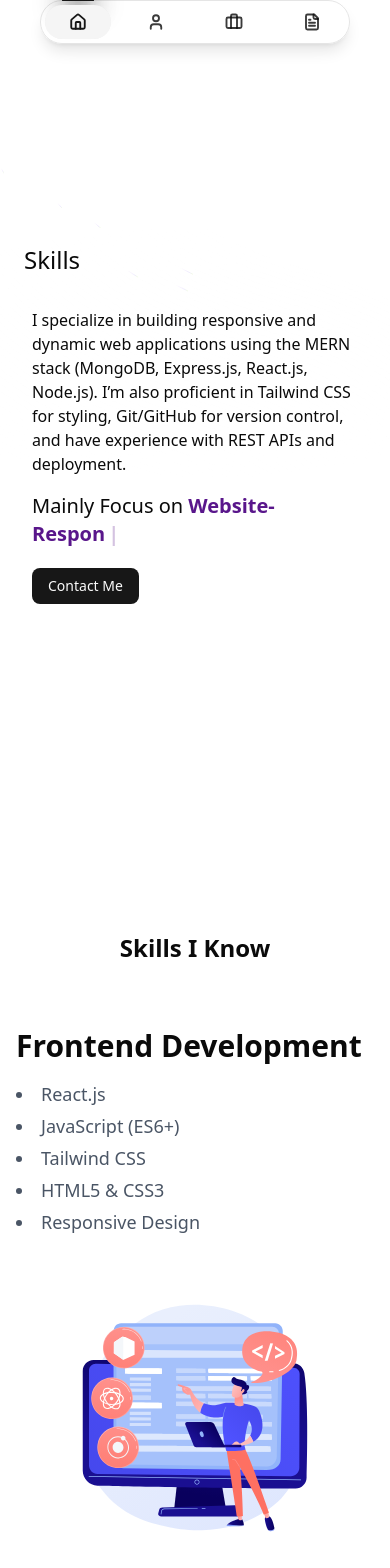
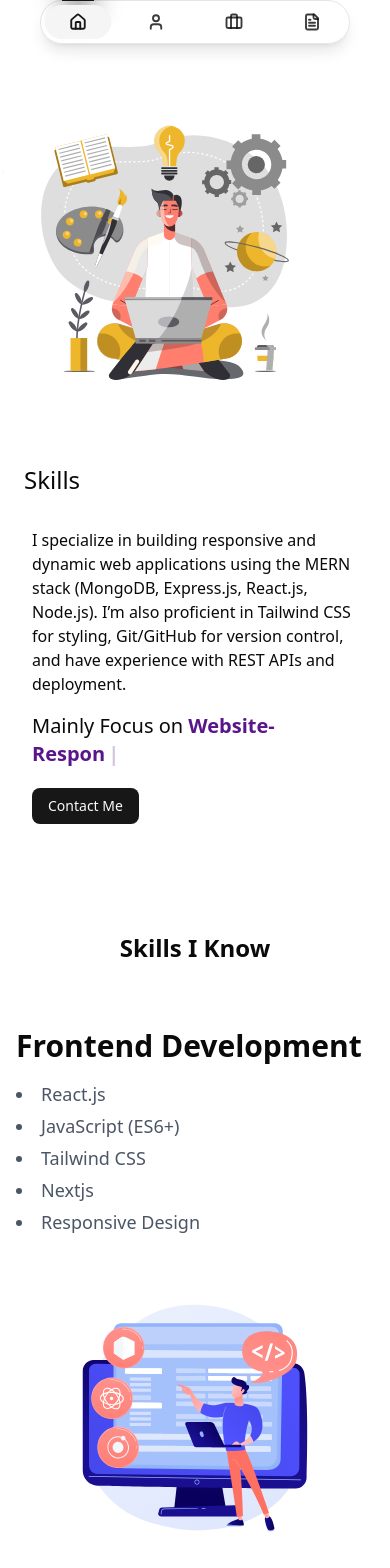
Before and after one commit to Gokul77776/Portfolio, a React (Vite) app: page /skills in a window 390 px wide. Shown: the top 1568 px of the page. Built offline with nearby package versions, Linux system fonts and the light colour scheme.

Commit message:
second commit

```diff
--- a/src/components/pages/about/hero.tsx
+++ b/src/components/pages/about/hero.tsx
@@ -13,7 +13,7 @@ export function Hero() {
         <section className="relative w-full h-screen overflow-hidden"
         data-aos="fade-down" data-aos-delay="200"
         >
-            <div className="relative z-10 flex justify-around items-center mx-auto h-full px-4 ">
+            <div className="relative z-10 flex flex-col-reverse md:flex-row justify-around items-center mx-auto h-full px-4 ">
                 <div className="w-full md:w-1/2 md:m-10">
                     <h1 className="text-2xl md:text-6xl py-4 m-2"
                     data-aos="fade-down" data-aos-delay="300"
@@ -51,7 +51,7 @@ export function Hero() {
                     </div>
                 </div>
 
-                <div className="hidden md:flex w-full md:w-1/2 justify-center items-center mb-8 md:mb-0">
+                <div className=" md:flex w-full md:w-1/2 justify-center items-center mb-8 md:mb-0">
                     <img
                         src="/about.png"
                         alt="Web Illustration"
--- a/src/components/pages/home/hero.tsx
+++ b/src/components/pages/home/hero.tsx
@@ -43,7 +43,7 @@ export function Hero() {
         <section className="relative w-full h-screen overflow-hidden"
         data-aos="fade-down" data-aos-delay="200"
         >
-            <div className="relative z-10 flex justify-around items-center mx-auto h-full px-4 ">
+            <div className="relative z-10 flex flex-col-reverse md:flex-row  justify-around items-center mx-auto h-full px-4 ">
                 <div className="w-full md:w-1/2 md:m-10">
                     <h1 className="text-2xl md:text-6xl py-4 m-2"
                     data-aos="fade-down" data-aos-delay="300"
@@ -83,7 +83,7 @@ export function Hero() {
                     </div>
                 </div>
 
-                <div className="hidden md:flex w-full md:w-1/2 justify-center items-center mb-8 md:mb-0">
+                <div className=" md:flex w-full md:w-1/2 justify-center items-center mb-8 md:mb-0">
                     <img
                         src="/web.png"
                         alt="Web Illustration"
--- a/src/components/pages/home/tools.tsx
+++ b/src/components/pages/home/tools.tsx
@@ -10,8 +10,8 @@ export function Tools(){
     const navigate = useNavigate();
 
     return(
-        <section className=" w-full h-screen overflow-hidden">
-            <h1 className="text-center text-3xl md:text-7xl font-bold font-lora mt-5 pt-8 relative top-10"
+        <section className=" w-full h-screen overflow-hidden m-5">
+            <h1 className="text-center text-3xl md:text-7xl font-bold font-lora mt-5 pt-8 "
                 data-aos="fade-down" data-aos-delay="200"
             >Tools & Technologies</h1>
              <div className="md:flex md:items-center  md:mx-8  w-full"
--- a/src/components/pages/skills/hero.tsx
+++ b/src/components/pages/skills/hero.tsx
@@ -13,7 +13,7 @@ export function Hero() {
         <section className="relative w-full h-screen overflow-hidden"
         data-aos="fade-down" data-aos-delay="200"
         >
-            <div className="relative z-10 flex justify-around items-center mx-auto h-full px-4 ">
+            <div className="relative z-10 flex flex-col-reverse md:flex-row md:justify-around md:items-center mx-auto h-full px-4 ">
                 <div className="w-full md:w-1/2 md:m-10">
                     <h1 className="text-2xl md:text-6xl py-4 m-2"
                     data-aos="fade-down" data-aos-delay="300"
@@ -48,7 +48,7 @@ export function Hero() {
                     </div>
                 </div>
 
-                <div className="hidden md:flex w-full md:w-1/2 justify-center items-center mb-8 md:mb-0">
+                <div className=" md:flex w-full md:w-1/2 justify-center items-center mb-8 md:mb-0">
                     <img
                         src="/skills.svg"
                         alt="Web Illustration"
--- a/src/components/pages/skills/skills.tsx
+++ b/src/components/pages/skills/skills.tsx
@@ -20,7 +20,7 @@ export function SkillIKnow() {
             <li>React.js</li>
             <li>JavaScript (ES6+)</li>
             <li>Tailwind CSS</li>
-            <li>HTML5 & CSS3</li>
+            <li>Nextjs</li>
             <li>Responsive Design</li>
           </ul>
         </div>
@@ -47,6 +47,7 @@ export function SkillIKnow() {
           <h2 className="text-3xl font-semibold">Backend Development</h2>
           <ul className="list-disc list-inside text-lg text-gray-600 space-y-1">
             <li>Node.js</li>
+            <li>nextjs</li>
             <li>Express.js</li>
             <li>MongoDB</li>
             <li>Mongoose</li>
```
Also changed, not shown: 1 other file (tests, documents, lock files or other folders).
